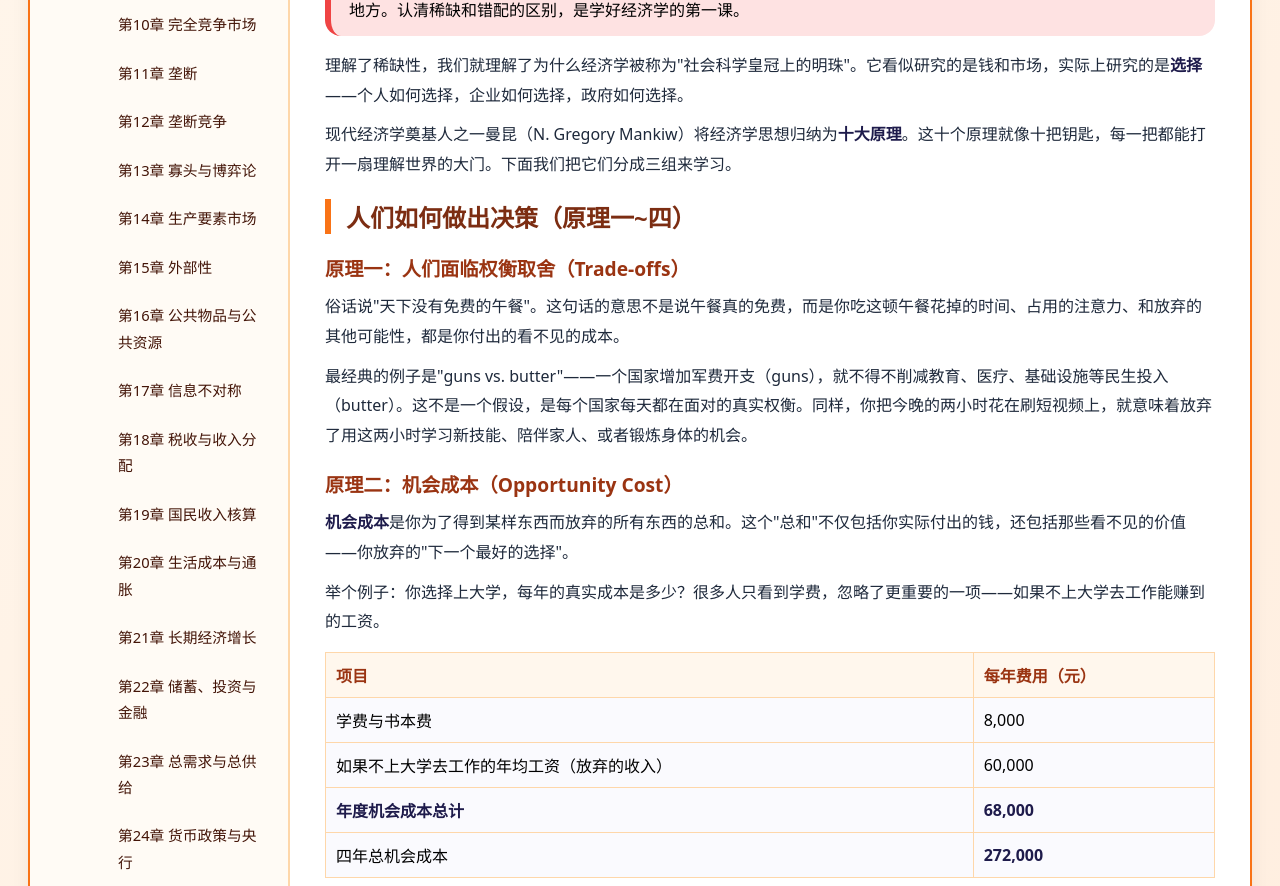
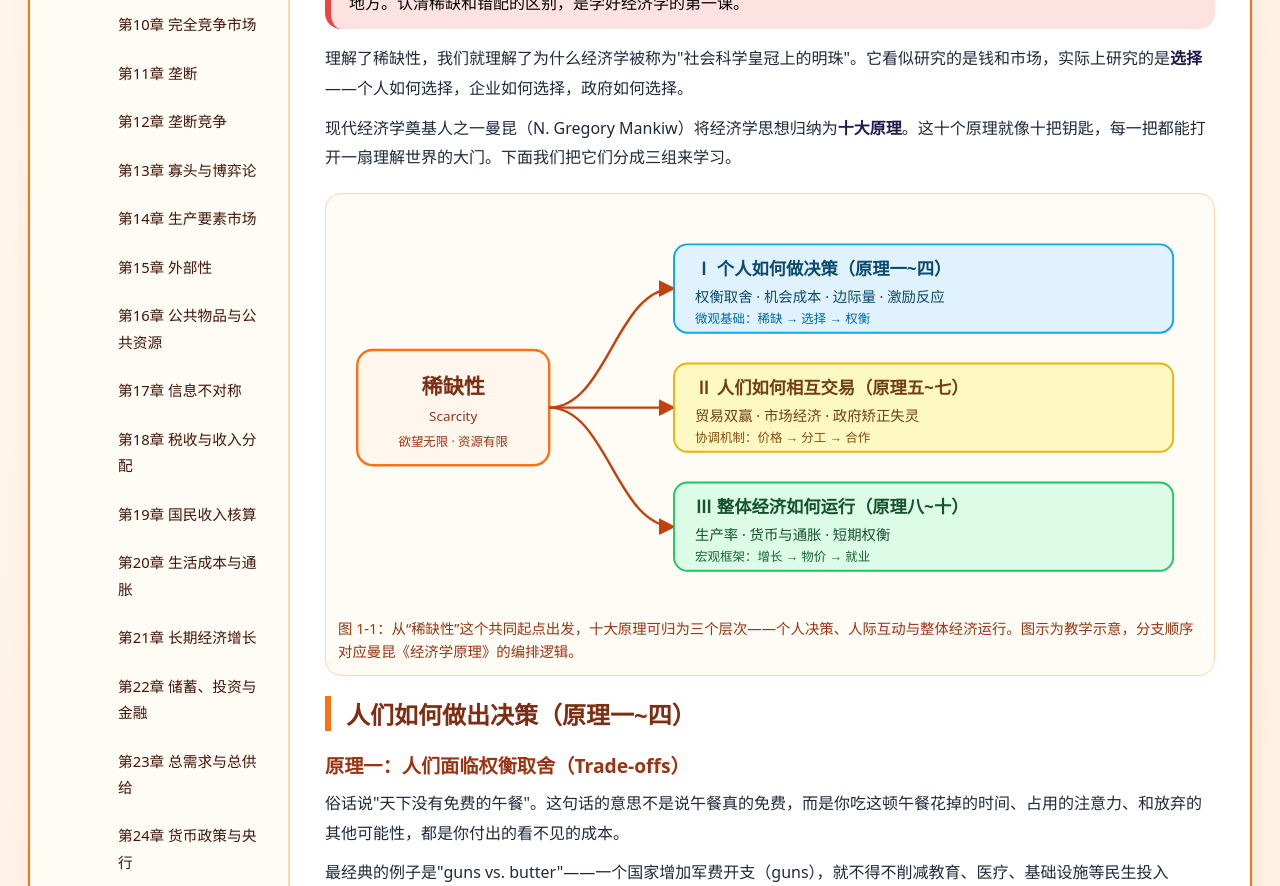
Before and after one commit to 1998x-stack/economics-principles-tutorial, a plain HTML site: page 01.html in a window 1280 px wide. Shown: the part 724-1610 px from the top of the page. Drawn offline with Linux system fonts and the light colour scheme.

Commit message:
feat(economics-principles-tutorial): 第1章语义化结构与稀缺性原理图

```diff
--- a/01.html
+++ b/01.html
@@ -5,11 +5,26 @@
     <meta name="viewport" content="width=device-width, initial-scale=1.0, maximum-scale=1.5, user-scalable=yes">
     <title>第1章 经济学十大原理</title>
     <link rel="stylesheet" href="theme.css">
+    <style>
+        .skip-link { position: absolute; left: -999px; top: 0; background: #ea580c; color: #fff; padding: 8px 16px; border-radius: 0 0 8px 0; z-index: 10; }
+        .skip-link:focus { left: 0; }
+        .main-content h1 { font-size: 1.7rem; color: #7c2d12; border-left: 6px solid #f97316; padding-left: 15px; margin: 10px 0 18px; line-height: 1.3; }
+        .diagram { margin: 20px 0; padding: 12px; background: #fffbf5; border: 1px solid #fed7aa; border-radius: 16px; }
+        .diagram svg { display: block; width: 100%; height: auto; }
+        .diagram figcaption { margin-top: 8px; font-size: .9rem; color: #9a3412; line-height: 1.6; }
+        .refs { margin: 24px 0 0; padding: 16px 20px; background: #f8fafc; border: 1px dashed #cbd5e1; border-radius: 14px; font-size: .92rem; }
+        .refs li { color: #334155; }
+        pre { overflow-x: auto; max-width: 100%; }
+        svg, img { max-width: 100%; }
+        @media print { .sidebar, .footer-nav { display: none; } }
+        @media (prefers-reduced-motion: reduce) { * { transition: none !important; animation: none !important; } }
+    </style>
 </head>
 <body>
+<a class="skip-link" href="#main">跳到正文</a>
 <div class="double-border">
 <div class="container">
-    <div class="sidebar">
+    <nav class="sidebar" aria-label="课程目录">
         <h3>📈 课程目录</h3>
         <ul class="chapter-list">
             <li><a href="01.html" class="active">第1章 经济学十大原理</a></li>
@@ -41,10 +56,10 @@
             <li><a href="27.html">第27章 行为经济学与前沿</a></li>
             <li><a href="28.html">第28章 综合实践项目</a></li>
         </ul>
-    </div>
-    <div class="main-content">
+    </nav>
+    <main id="main" class="main-content">
 
-<h2>第1章 经济学十大原理</h2>
+<h1>第1章 经济学十大原理</h1>
 
         <p>大家好，我是你们的讲师。今天我们要开启一段为期28章的学习旅程，进入一个你其实每天都在参与、却可能从未系统了解过的学科——<strong>经济学（economics）</strong>。</p>
 
@@ -66,6 +81,46 @@
         <p>理解了稀缺性，我们就理解了为什么经济学被称为"社会科学皇冠上的明珠"。它看似研究的是钱和市场，实际上研究的是<strong>选择</strong>——个人如何选择，企业如何选择，政府如何选择。</p>
 
         <p>现代经济学奠基人之一曼昆（N. Gregory Mankiw）将经济学思想归纳为<strong>十大原理</strong>。这十个原理就像十把钥匙，每一把都能打开一扇理解世界的大门。下面我们把它们分成三组来学习。</p>
+
+        <figure class="diagram" id="fig-ten-principles">
+            <svg viewBox="0 0 900 420" role="img" aria-labelledby="fig1-title fig1-desc" xmlns="http://www.w3.org/2000/svg" font-family="system-ui, 'PingFang SC', 'Microsoft YaHei', sans-serif">
+                <title id="fig1-title">稀缺性引出的三类经济学原理</title>
+                <desc id="fig1-desc">左侧“稀缺性”通过三条箭头分出：个人决策（原理一至四）、人际互动（原理五至七）、整体经济运行（原理八至十）。</desc>
+                <defs>
+                    <marker id="fig1-arrow" viewBox="0 0 10 10" refX="9" refY="5" markerWidth="7" markerHeight="7" orient="auto-start-reverse">
+                        <path d="M0 0 L10 5 L0 10 z" fill="#c2410c"/>
+                    </marker>
+                </defs>
+                <rect x="20" y="150" width="200" height="120" rx="16" fill="#fff7ed" stroke="#f97316" stroke-width="2.5"/>
+                <text x="120" y="196" text-anchor="middle" font-size="22" font-weight="700" fill="#7c2d12">稀缺性</text>
+                <text x="120" y="224" text-anchor="middle" font-size="14" fill="#9a3412">Scarcity</text>
+                <text x="120" y="250" text-anchor="middle" font-size="13" fill="#9a3412">欲望无限 · 资源有限</text>
+                <g stroke="#c2410c" stroke-width="2.5" fill="none" marker-end="url(#fig1-arrow)">
+                    <path d="M220 210 C280 210 290 86 350 86"/>
+                    <path d="M220 210 L350 210"/>
+                    <path d="M220 210 C280 210 290 334 350 334"/>
+                </g>
+                <g>
+                    <rect x="350" y="40" width="520" height="92" rx="14" fill="#e0f2fe" stroke="#0ea5e9" stroke-width="2"/>
+                    <text x="372" y="72" font-size="18" font-weight="700" fill="#0c4a6e">Ⅰ 个人如何做决策（原理一~四）</text>
+                    <text x="372" y="100" font-size="15" fill="#0c4a6e">权衡取舍 · 机会成本 · 边际量 · 激励反应</text>
+                    <text x="372" y="122" font-size="13" fill="#0369a1">微观基础：稀缺 → 选择 → 权衡</text>
+                </g>
+                <g>
+                    <rect x="350" y="164" width="520" height="92" rx="14" fill="#fef9c3" stroke="#eab308" stroke-width="2"/>
+                    <text x="372" y="196" font-size="18" font-weight="700" fill="#713f12">Ⅱ 人们如何相互交易（原理五~七）</text>
+                    <text x="372" y="224" font-size="15" fill="#713f12">贸易双赢 · 市场经济 · 政府矫正失灵</text>
+                    <text x="372" y="246" font-size="13" fill="#854d0e">协调机制：价格 → 分工 → 合作</text>
+                </g>
+                <g>
+                    <rect x="350" y="288" width="520" height="92" rx="14" fill="#dcfce7" stroke="#22c55e" stroke-width="2"/>
+                    <text x="372" y="320" font-size="18" font-weight="700" fill="#14532d">Ⅲ 整体经济如何运行（原理八~十）</text>
+                    <text x="372" y="348" font-size="15" fill="#14532d">生产率 · 货币与通胀 · 短期权衡</text>
+                    <text x="372" y="370" font-size="13" fill="#166534">宏观框架：增长 → 物价 → 就业</text>
+                </g>
+            </svg>
+            <figcaption>图 1-1：从“稀缺性”这个共同起点出发，十大原理可归为三个层次——个人决策、人际互动与整体经济运行。图示为教学示意，分支顺序对应曼昆《经济学原理》的编排逻辑。</figcaption>
+        </figure>
 
         <h2>人们如何做出决策（原理一~四）</h2>
 
@@ -200,13 +255,24 @@
 
         <p>带着这十把钥匙，你已经获得了理解后续所有章节的"路线图"。下一章，我们将学习经济学家具体是如何思考的——他们使用什么样的模型、数据和工具来分析世界。学会了这些"内功心法"之后，你就可以像一个经济学家那样去观察你身边的每一个经济现象了。我们下一章见！</p>
 
+        <section class="refs" aria-labelledby="refs-title">
+            <h2 id="refs-title">本章资料来源</h2>
+            <ul>
+                <li>N. Gregory Mankiw.《经济学原理》（Principles of Economics）中的“十大原理”框架——本章原理分组沿用其编排。</li>
+                <li>Adam Smith.《国富论》（An Inquiry into the Nature and Causes of the Wealth of Nations，1776）——“看不见的手”与市场协调。</li>
+                <li>Sam Peltzman, “The Effects of Automobile Safety Regulation”, <em>Journal of Political Economy</em> 83(4), 1975. DOI: <a href="https://doi.org/10.1086/260352">10.1086/260352</a>——安全带的“Peltzman 效应”。</li>
+            </ul>
+            <p>文中出现的具体价格、工资与比率（如学费、平均机票成本）均为教学示意，用于说明概念，不代表任何特定年份的真实统计数据。</p>
+        </section>
+
         <div class="footer-nav">
             <a href="javascript:void(0)">← 上一章</a>
             <a href="index.html">📖 返回目录</a>
             <a href="02.html">下一章 →</a>
         </div>
 
-    </div>
+    </main>
+</div>
 </div>
 </div>
 </body>
```
